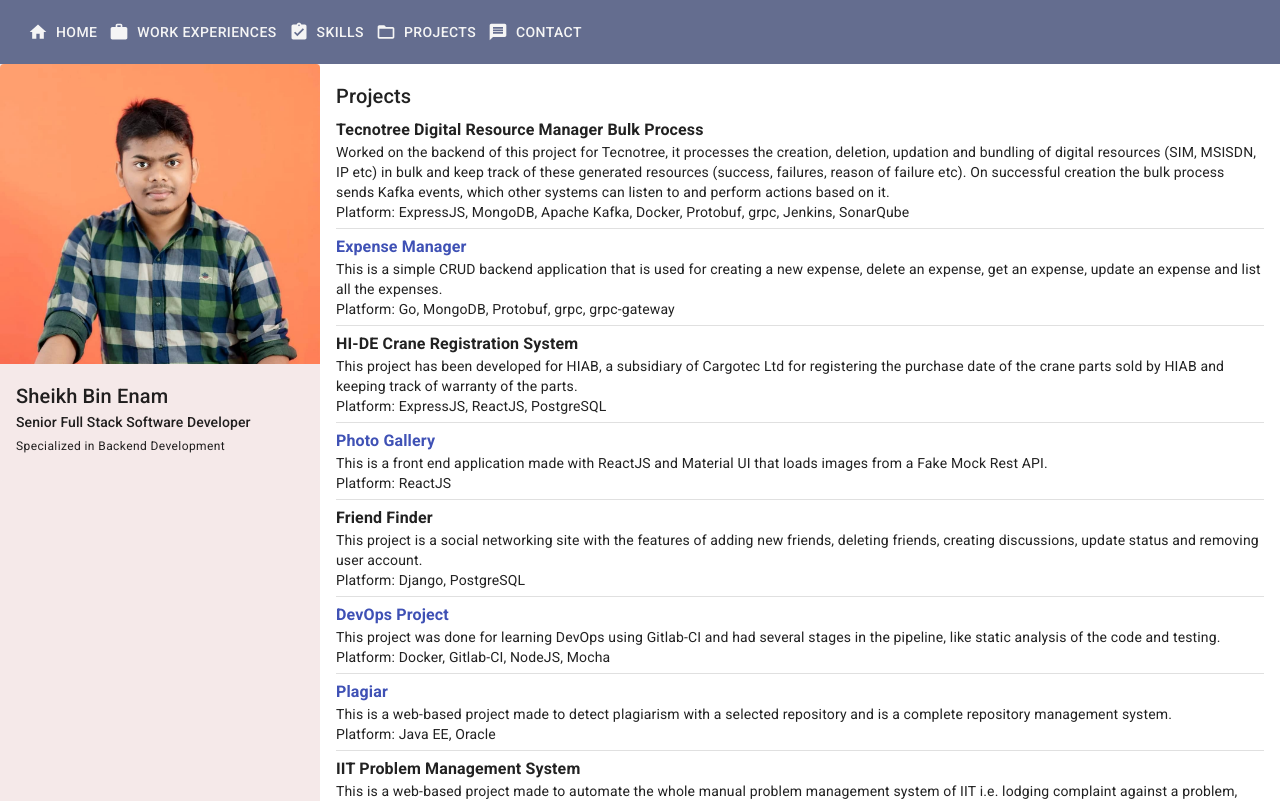
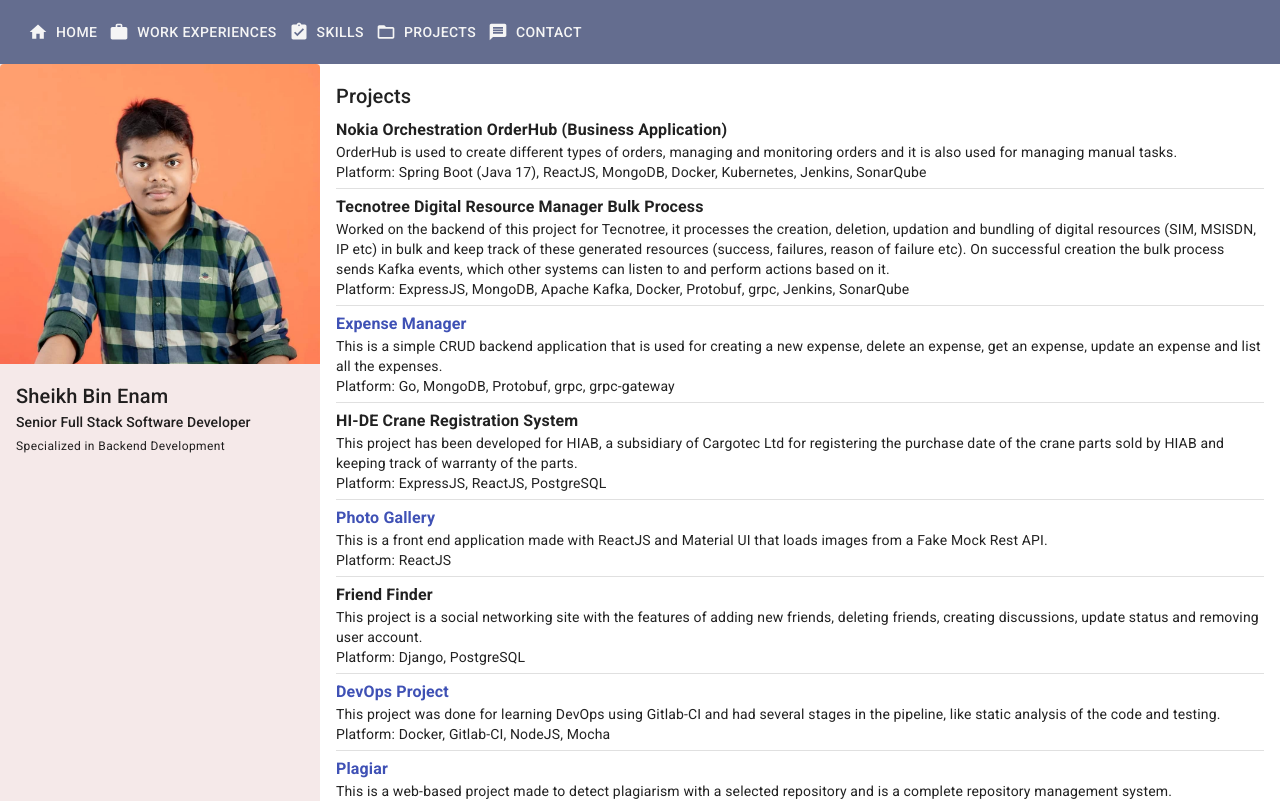
Before and after one commit to saimulhq/portfolio, a React (Create React App) app: page /portfolio/projects in a window 1280 px wide. Shown: the top 801 px of the page. Built offline with nearby package versions, Linux system fonts and the light colour scheme.

Commit message:
updated cv

```diff
--- a/src/components/Home.js
+++ b/src/components/Home.js
@@ -40,8 +40,8 @@ const Home = () => {
                         component="span"
                         display="block"
                     >
-                        Hi, I am Sheikh Saimul Haque Nazeef Bin Enam
-                        a.k.a <b>Sheikh</b>. I am a{' '}
+                        Hi, I am Sheikh Bin Enam a.k.a <b>Sheikh</b>.
+                        I am an experienced{' '}
                         <b>Senior Full Stack Software Developer</b>{' '}
                         always open to new challenges. I have
                         dedicated my life learning new technologies
--- a/src/mappings/links.js
+++ b/src/mappings/links.js
@@ -11,11 +11,10 @@ export const links = {
     Facebook: 'http://facebook.com/saimulhq',
     ExpenseManager: 'http://github.com/saimulhq/expense-manager',
     PhotoGallery: 'http://saimulhq.github.io/photo-gallery/',
-    FriendFinder: 'http://friendfinder-socialsite.herokuapp.com',
     DevOps: 'http://github.com/saimulhq/devops-project',
     Plagiar: 'http://github.com/saimulhq/plagiar',
     MS_Thesis: 'http://trepo.tuni.fi/handle/10024/121626',
-    CV: '/files/cv_sheikh_14_07_23.pdf',
+    CV: '/files/cv_sheikh_22_10_23.pdf',
     COR: '/files/certificate_of_recognition.pdf',
     LOR: '/files/letter_of_recommendation.pdf'
 };
--- a/src/mappings/projects.js
+++ b/src/mappings/projects.js
@@ -2,6 +2,14 @@ import { links } from './links';
 
 // list of my projects
 export const projects = [
+    {
+        title: 'Nokia Orchestration OrderHub (Business Application)',
+        link: '',
+        description:
+            'OrderHub is used to create different types of orders, managing and monitoring orders and it is also used for managing manual tasks.',
+        platform:
+            'Spring Boot (Java 17), ReactJS, MongoDB, Docker, Kubernetes, Jenkins, SonarQube'
+    },
     {
         title: 'Tecnotree Digital Resource Manager Bulk Process',
         link: '',
--- a/src/mappings/skills.js
+++ b/src/mappings/skills.js
@@ -20,6 +20,7 @@ export const skills = {
         'Django',
         'HTML',
         'CSS',
+        'TS',
         'Bootstrap',
         'jQuery'
     ],
--- a/src/mappings/works.js
+++ b/src/mappings/works.js
@@ -21,6 +21,7 @@ export const works = [
             'Acting as the lead product security expert',
             'Generating Anchor, Trivy, VAMS for detecting vulnerabilities and fixing them',
             'Fixing Sonarqube issues for the backend',
+            'Guiding junior developers within the team',
             'Take part in release activities time to time',
             'Time to time upgrading 3rd party libraries being used in the backend',
             'Work on the UI when needed',
```
Also changed, not shown: 2 other files (tests, documents, lock files or other folders).
